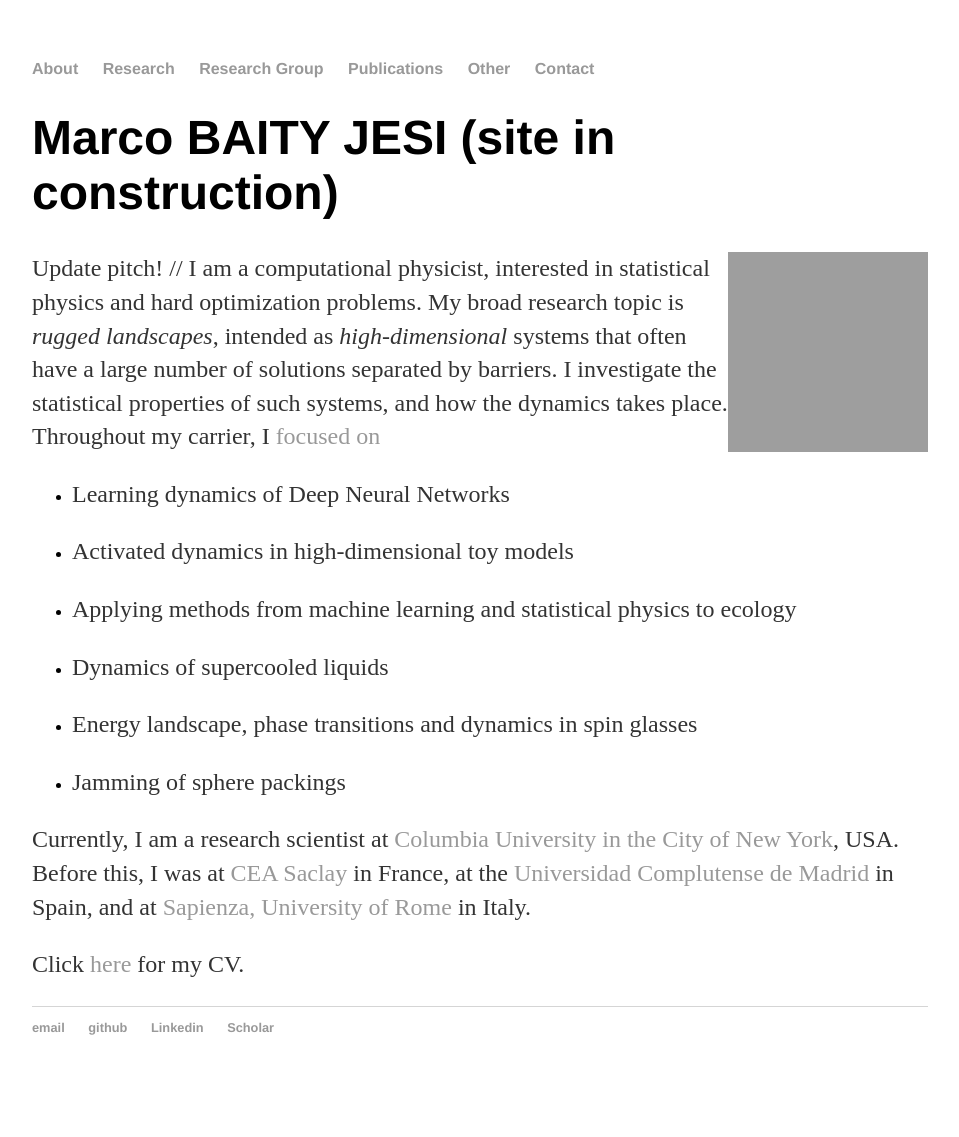
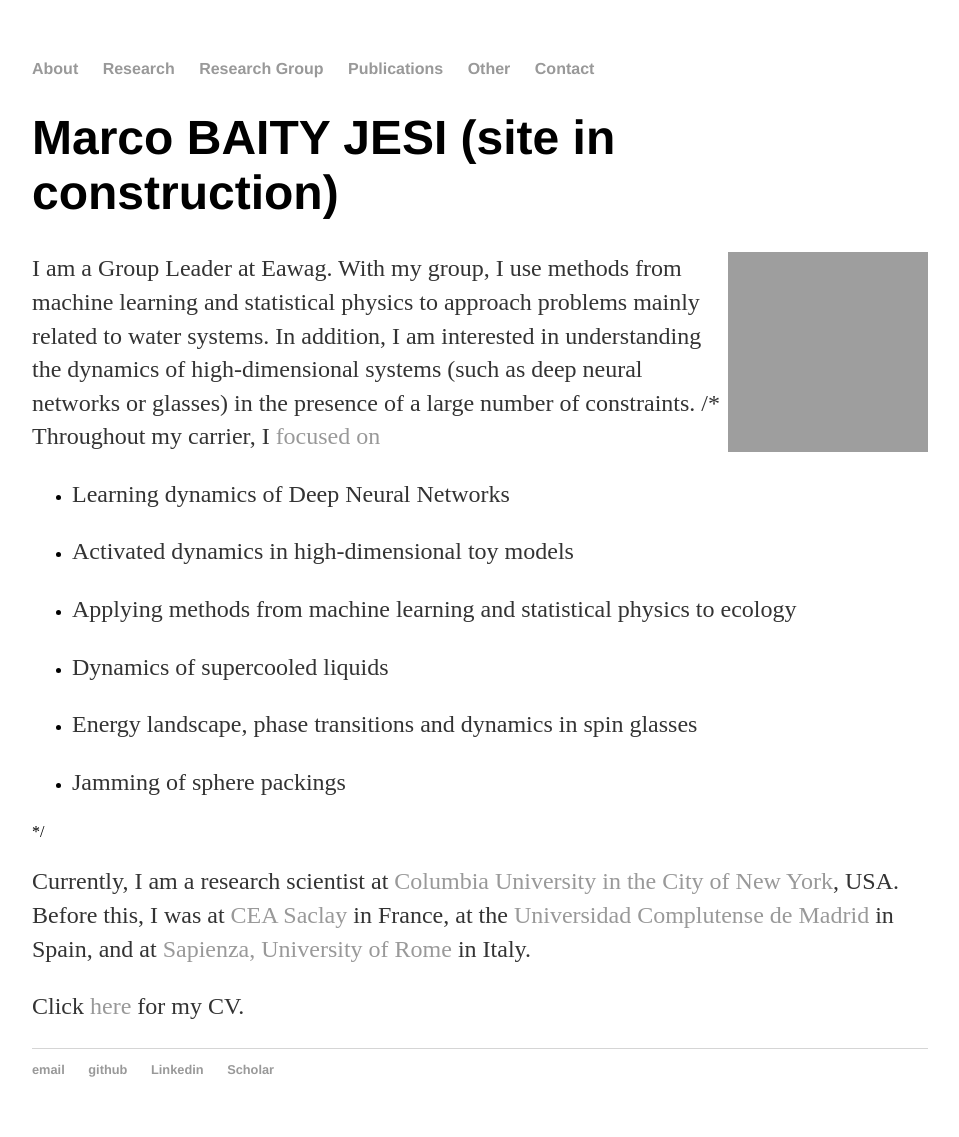
Before and after one commit to mbaityje/mbaityje.github.io, a Jekyll site: the page built from index.html, in a window 1280 px wide. Shown: the whole page, without its empty margins (160-1119 px from the left). Built offline with Jekyll 4.4.1, drawn with Linux system fonts in a browser that asks for light colours; before the commit the page ends 1095 px from its top, so only the background shows below that; grey boxes are pictures that could not be loaded.

Commit message:
Trying to get image to work

```diff
--- a/index.html
+++ b/index.html
@@ -6,11 +6,9 @@
 	<h1>Marco BAITY JESI (site in construction)</h1>
 	<img src="https://www.eawag.ch/fileadmin/user_upload/tx_userprofiles/profileImages/baityjma.jpg" width="200" height="200" alt="" style="float:right">
 	<p>
-		Update pitch! // I am a computational physicist, interested in statistical physics and hard optimization problems.
-		My broad research topic is <em>rugged landscapes</em>, intended as <em>high-dimensional</em>
-		systems that often have a large number of solutions separated by barriers.
-		I investigate the statistical properties of such systems, and how the dynamics takes place.</br>
+		I am a Group Leader at Eawag. With my group, I use methods from machine learning and statistical physics to approach problems mainly related to water systems. In addition, I am interested in understanding the dynamics of high-dimensional systems (such as deep neural networks or glasses) in the presence of a large number of constraints.
 
+		/*
 		Throughout my carrier, I <a href="/research"> focused on</a>
 		<ul>
 			<li><p>Learning dynamics of Deep Neural Networks</p></li>
@@ -20,6 +18,7 @@
 			<li><p>Energy landscape, phase transitions and dynamics in spin glasses</p></li>
 			<li><p>Jamming of sphere packings</p></li>
 		</ul>
+		*/
 	</p>
 	<p>
 		Currently, I am a research scientist at <a href="http://www.columbia.edu/">Columbia University in the City of New York</a>, USA. Before this, I was at <a href="www-centre-saclay.cea.fr/en">CEA Saclay</a> in France, at the
```
